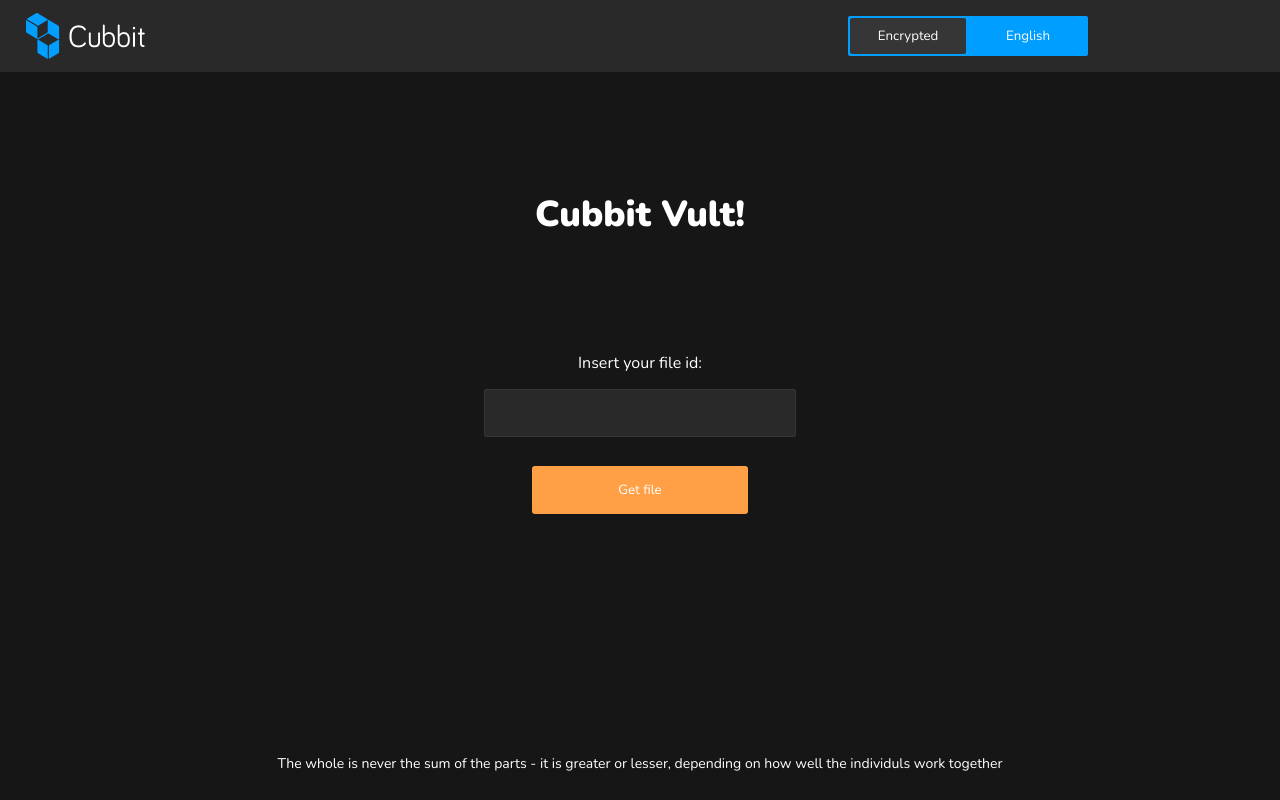
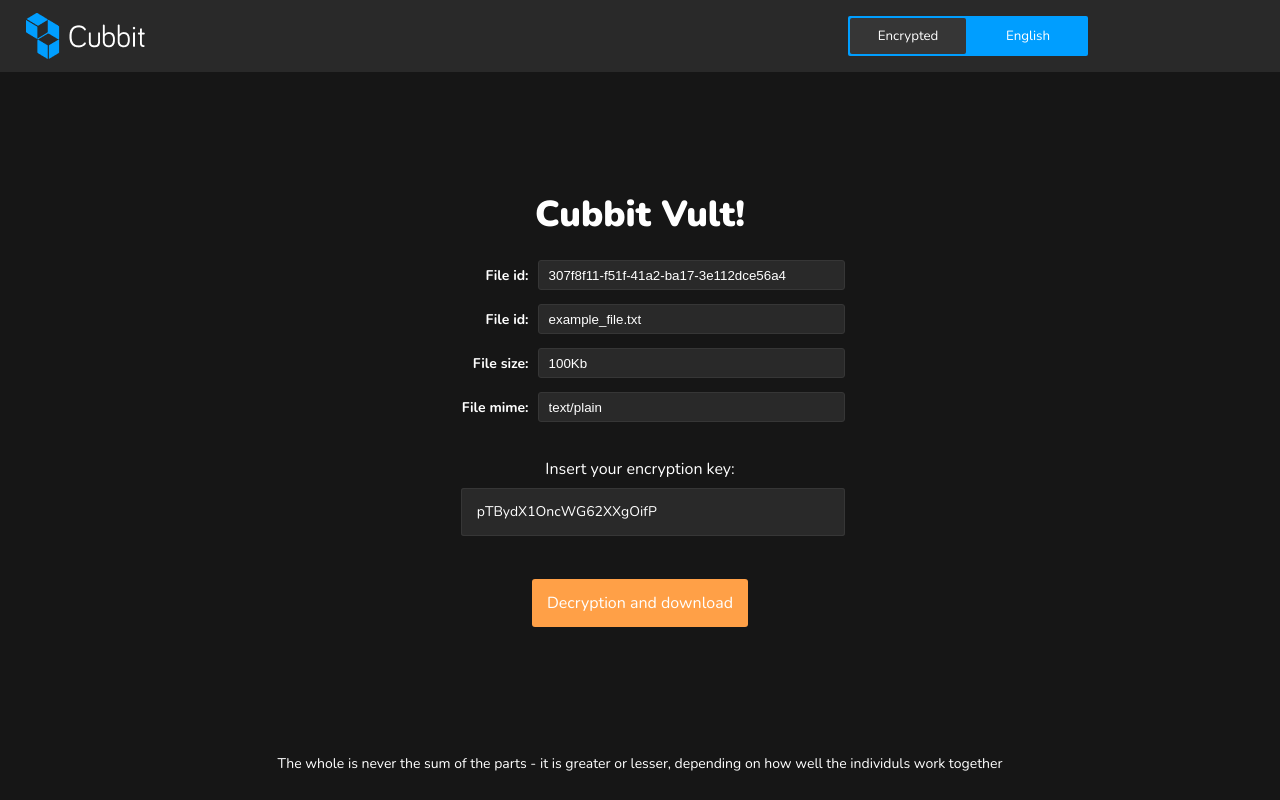
Before and after one commit to penkong/cubbit-e2e, a React (Create React App) app in the folder app/web/: page /getter in a window 1280 px wide. Built offline with nearby package versions, Linux system fonts and the light colour scheme.

Commit message:
ui through finishing - need refine and do some DRY things

```diff
--- a/app/web/public/index.html
+++ b/app/web/public/index.html
@@ -2,7 +2,8 @@
 <html lang="en">
   <head>
   <link rel="preconnect" href="https://fonts.gstatic.com">
-<link href="https://fonts.googleapis.com/css2?family=Nunito:wght@400;900&display=swap" rel="stylesheet">
+<link rel="preconnect" href="https://fonts.gstatic.com">
+<link href="https://fonts.googleapis.com/css2?family=Nunito:wght@400;700;900&display=swap" rel="stylesheet">
     <meta charset="utf-8" />
     <link rel="icon" href="%PUBLIC_URL%/favicon.ico" />
     <meta name="viewport" content="width=device-width, initial-scale=1" />
--- /dev/null
+++ b/app/web/src/components/common/FileItemRow/FileItemRow.component.tsx
@@ -0,0 +1,71 @@
+import { FC } from 'react'
+import styled from 'styled-components'
+
+// ---
+
+interface IAppProps {
+  label: string
+  info: string
+}
+
+const RowStyled = styled.div`
+  display: flex;
+  flex-direction: row;
+  justify-content: center;
+  align-items: center;
+  width: 40%;
+  @media (max-width: 978px) {
+    width: 60%;
+  }
+  @media (max-width: 778px) {
+    width: 70%;
+  }
+  @media (max-width: 640px) {
+    width: 80%;
+  }
+  @media (max-width: 550px) {
+    width: 90vw;
+    margin: 0;
+  }
+  height: 100%;
+  font-weight: 700;
+  font-size: 14px;
+  .label {
+    padding-top: auto;
+    margin-top: 2px;
+    color: white;
+    width: 25%;
+    text-align: right;
+    padding-right: 9px;
+    padding-top: 5px;
+    height: 30px;
+    @media (max-width: 375px) {
+      width: 20%;
+      padding-right: 2px;
+      font-size: 10px;
+    }
+  }
+  input {
+    color: white;
+    width: 75%;
+    @media (max-width: 375px) {
+      width: 80%;
+      font-size: 10px;
+    }
+    background-color: #292929;
+    border: 1px solid #363636;
+    text-align: left;
+    height: 30px;
+    border-radius: 3px;
+    padding-left: 10px;
+  }
+`
+
+export const FileItemRow: FC<IAppProps> = ({ label, info }) => {
+  return (
+    <RowStyled>
+      <div className="label">{label}</div>
+      <input className="info" defaultValue={info} />
+    </RowStyled>
+  )
+}
--- a/app/web/src/components/common/index.ts
+++ b/app/web/src/components/common/index.ts
@@ -3,3 +3,4 @@
 export * from './Header/Header.component'
 export * from './ShowStaticItemInfo/ShowStaticItemInfo.component'
 export * from './SimpleSpinner/SimpleSpinner.component'
+export * from './FileItemRow/FileItemRow.component'
--- a/app/web/src/pages/FileGetter/FileGetter.page.tsx
+++ b/app/web/src/pages/FileGetter/FileGetter.page.tsx
@@ -1,8 +1,10 @@
+import { useState } from 'react'
 import styled from 'styled-components'
+import { FileItemRow } from '../../components'
 
 export const GetterContainerStyled = styled.div`
   height: 22vh;
-  margin-top: -2vh;
+  margin-top: -4vh;
   width: auto;
   display: flex;
   flex-direction: column;
@@ -20,8 +22,8 @@
   color: white;
 `
 
-export const GetterInputStyled = styled.input`
-  width: 312px;
+export const InputStyled = styled.input<{ width: string }>`
+  width: ${({ width }) => width};
   height: 48px;
   border-radius: 3px;
   background-color: #292929;
@@ -30,9 +32,10 @@
   font-size: 14px;
   line-height: 22.75px;
   padding: 8px 16px;
+  font-family: 'Nunito', sans-serif;
 `
 
-export const GetterBtnStyled = styled.button`
+export const BtnStyled = styled.button`
   background-color: #ffa047;
   &:hover {
     background-color: #ff8b1e;
@@ -41,19 +44,119 @@
   color: white;
   width: 216px;
   height: 48px;
+  font-size: 16px;
   text-align: center;
   margin-top: 2vh;
 `
 
+export const EncrpytionInputStyled = styled.input`
+  width: 409px;
+  height: 48px;
+  border-radius: 3px;
+  background-color: #292929;
+  box-shadow: 0px 0px 0px 1px #363636 inset;
+  color: white;
+  font-size: 14px;
+  line-height: 22.75px;
+  padding: 8px 16px;
+  font-family: 'Nunito', sans-serif;
+`
+
+export const RowContainer = styled.div`
+  display: flex;
+  flex-direction: column;
+  justify-content: center;
+  align-items: center;
+  height: 22vh;
+  width: 100%;
+`
+
+const DownloadContainer = styled.div`
+  width: 80vw;
+  display: flex;
+  justify-content: space-around;
+  flex-direction: column;
+  align-items: center;
+  height: 50vh;
+`
+
+export const EncryptionInputStyled = styled.input`
+  width: 30vw;
+  margin-left: 2vw;
+  @media (max-width: 998px) {
+    margin-left: 3vw;
+    width: 46vw;
+  }
+  @media (max-width: 778px) {
+    width: 54vw;
+  }
+  @media (max-width: 550px) {
+    margin-left: 5vw;
+    width: 86vw;
+  }
+  height: 48px;
+  border-radius: 3px;
+  background-color: #292929;
+  box-shadow: 0px 0px 0px 1px #363636 inset;
+  color: white;
+  font-size: 14px;
+  line-height: 22.75px;
+  padding: 8px 16px;
+  font-family: 'Nunito', sans-serif;
+`
+
+const InsertKeyRowStyled = styled.div`
+  width: 100%;
+  display: flex;
+  flex-direction: column;
+  justify-content: space-between;
+  align-items: center;
+  height: 20%;
+`
+
 export const FileGetter = () => {
+  const [state, setstate] = useState(true)
+
+  if (state) {
+    return (
+      <DownloadContainer>
+        <RowContainer>
+          <FileItemRow
+            label={'File id:'}
+            info={'307f8f11-f51f-41a2-ba17-3e112dce56a4'}
+          />
+          <FileItemRow label={'File id:'} info={'example_file.txt'} />
+          <FileItemRow label={'File size:'} info={'100Kb'} />
+          <FileItemRow label={'File mime:'} info={'text/plain'} />
+        </RowContainer>
+        <InsertKeyRowStyled>
+          <GetterTitleStyled>Insert your encryption key:</GetterTitleStyled>
+          <div>
+            <EncryptionInputStyled
+              type="text"
+              defaultValue="pTBydX1OncWG62XXgOifP"
+            />
+          </div>
+        </InsertKeyRowStyled>
+        <div>
+          <BtnStyled>Decryption and download</BtnStyled>
+        </div>
+      </DownloadContainer>
+    )
+  }
+
   return (
     <GetterContainerStyled>
       <GetterTitleStyled>Insert your file id:</GetterTitleStyled>
       <div>
-        <GetterInputStyled type="text" />
+        <InputStyled
+          width="312px"
+          type="text"
+          value="307f8f11-f51f-41a2-ba17-3e112dce56a4"
+        />
       </div>
       <div>
-        <GetterBtnStyled>Get file</GetterBtnStyled>
+        <BtnStyled>Get file</BtnStyled>
       </div>
     </GetterContainerStyled>
   )
--- a/app/web/src/pages/Landing/Landing.page.tsx
+++ b/app/web/src/pages/Landing/Landing.page.tsx
@@ -10,7 +10,7 @@
 interface IAppProps {}
 
 export const Landing: FC<IAppProps> = () => {
-  const [show, setShow] = useState(false)
+  const [show, setShow] = useState(true)
   const [loading, setLoading] = useState(false)
 
   // ---
```
